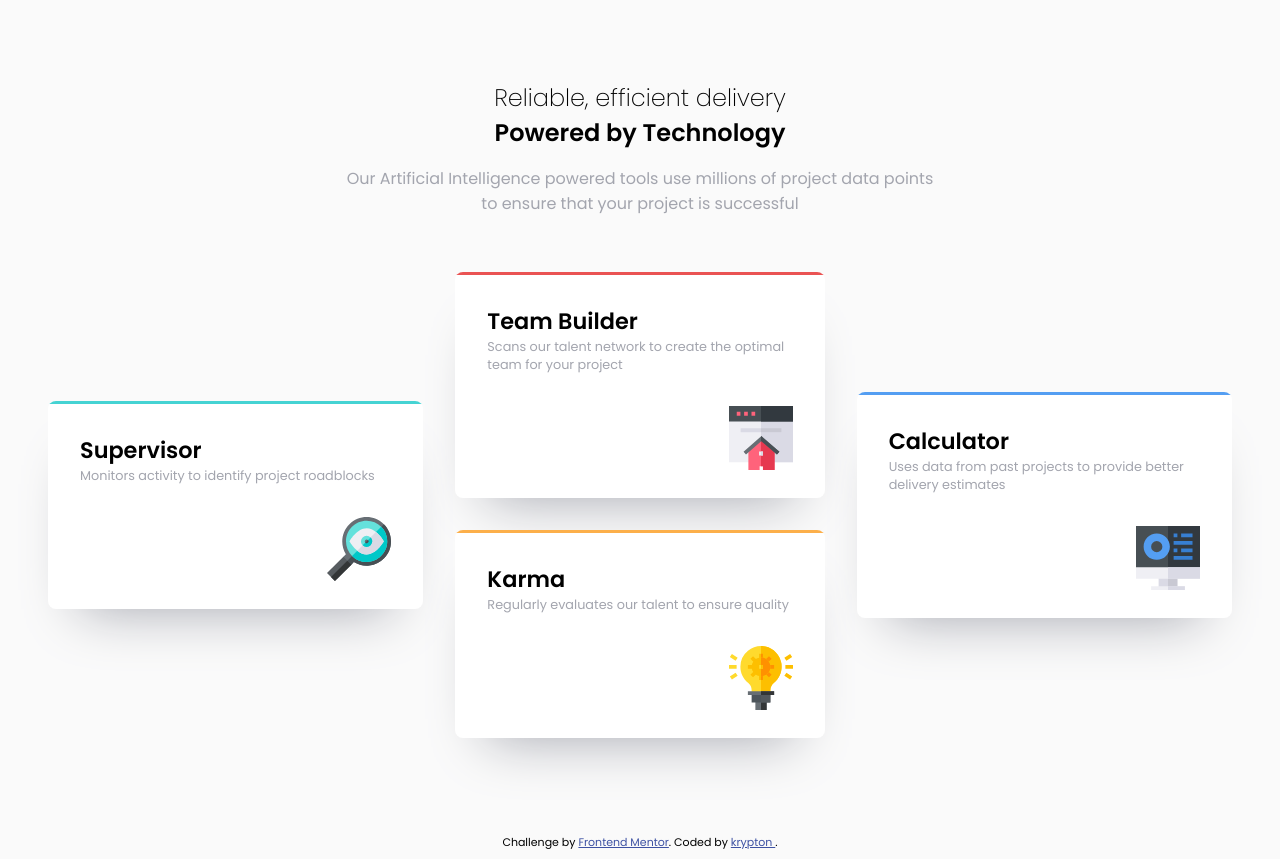
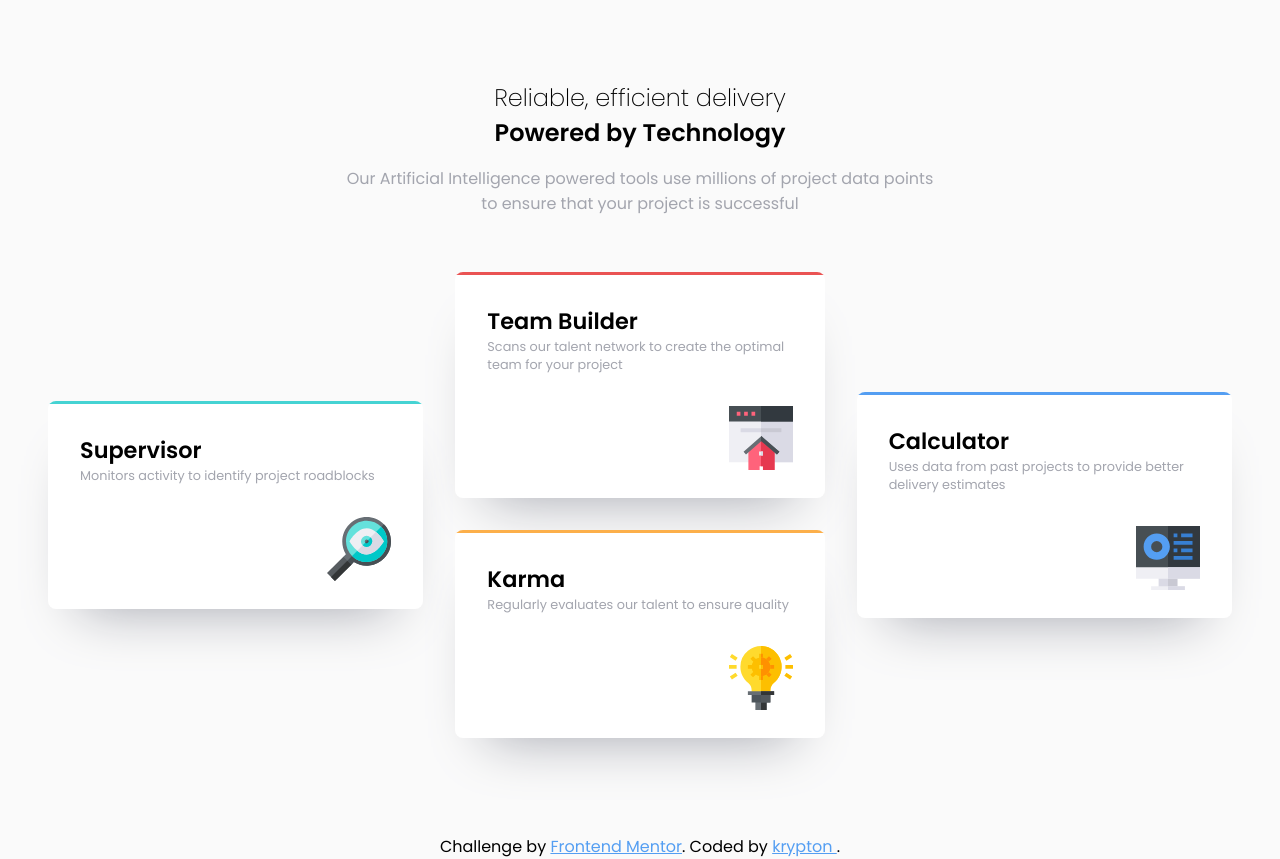
Before and after one commit to madhusudanbabar/FM-card-sections, a plain HTML site: page index.html in a window 1280 px wide. Drawn offline with Linux system fonts and the light colour scheme.

Commit message:
attribution

```diff
--- a/style.scss
+++ b/style.scss
@@ -169,9 +169,9 @@ body{
 
 
 .attribution {
-  font-size: 11px;
+  font-size: 1rem;
   text-align: center;
 }
 .attribution a {
-  color: hsl(228, 45%, 44%);
+  color: var(--blue);
 }
```
Also changed, not shown: style.css, 1 other file.
